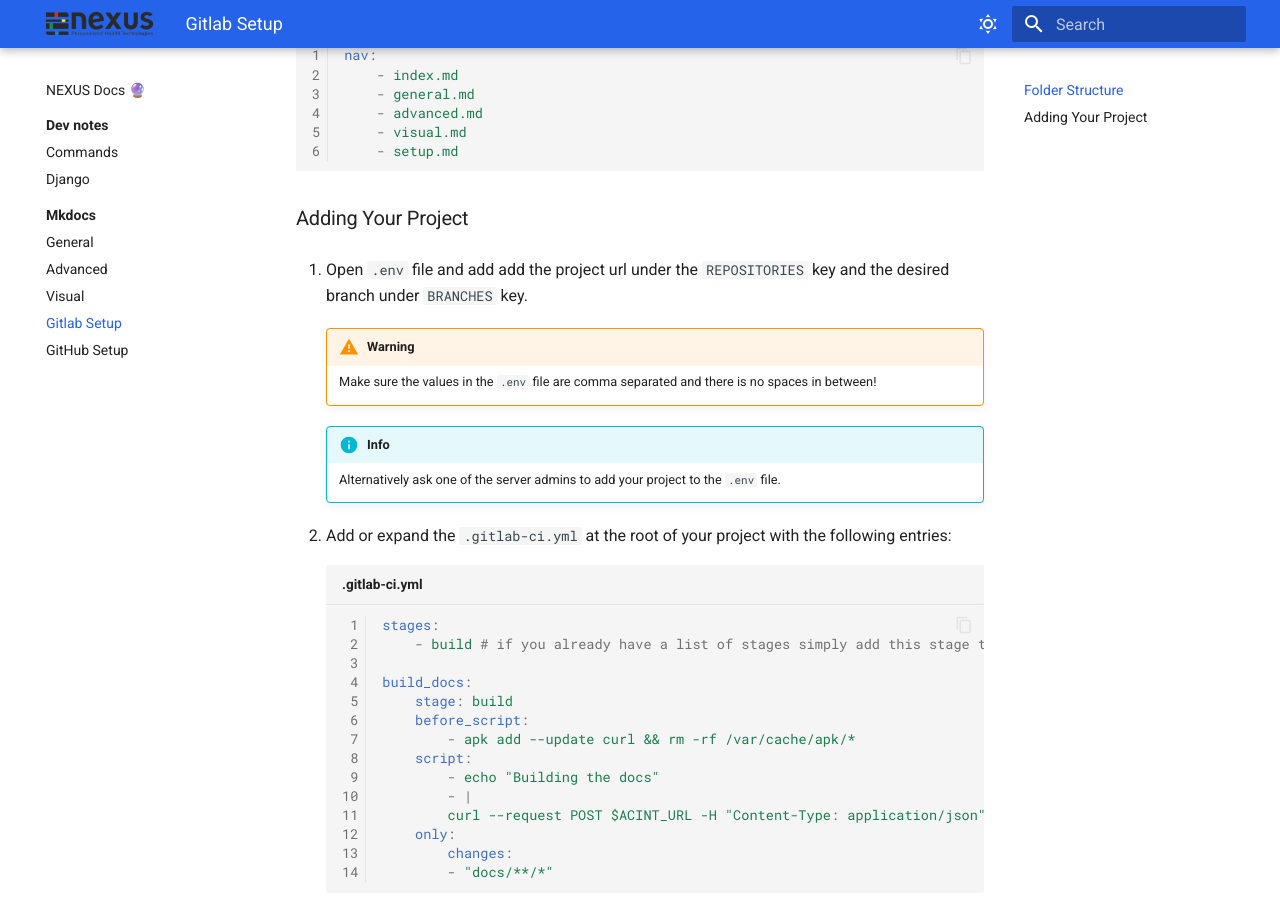
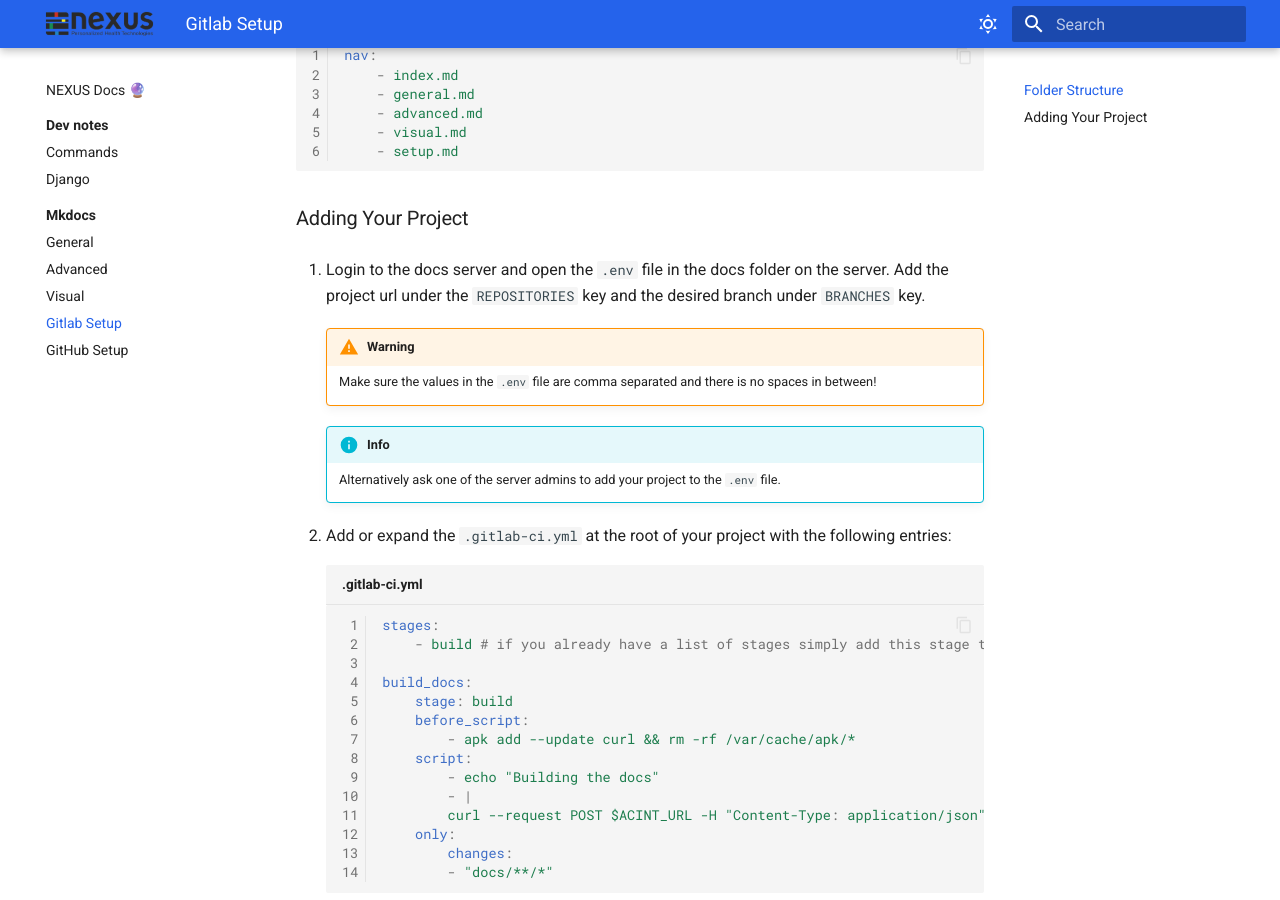
Before and after one commit to ETH-NEXUS/nexus-se-docs, an MkDocs documentation site: the page built from docs/docs/docs/setup_gitlab.md, in a window 1280 px wide and 900 px high, scrolled down 563 px. Built offline with MkDocs 1.6.1 and Material for MkDocs 9.7.7, drawn with Linux system fonts in a browser that asks for light colours.

Commit message:
[ DOC ]: Update the setup instructions

```diff
--- a/docs/docs/docs/setup_gitlab.md
+++ b/docs/docs/docs/setup_gitlab.md
@@ -27,7 +27,7 @@ nav:
 
 ### Adding Your Project
 
-1. Open `.env` file and add add the project url under the `REPOSITORIES` key and the desired branch under `BRANCHES` key.
+1. Login to the docs server and open the `.env` file in the docs folder on the server. Add the project url under the `REPOSITORIES` key and the desired branch under `BRANCHES` key.
 
     !!! warning
 
```
Also changed, not shown: docs/docs/docs/setup_github.md (+1 -1 lines).
